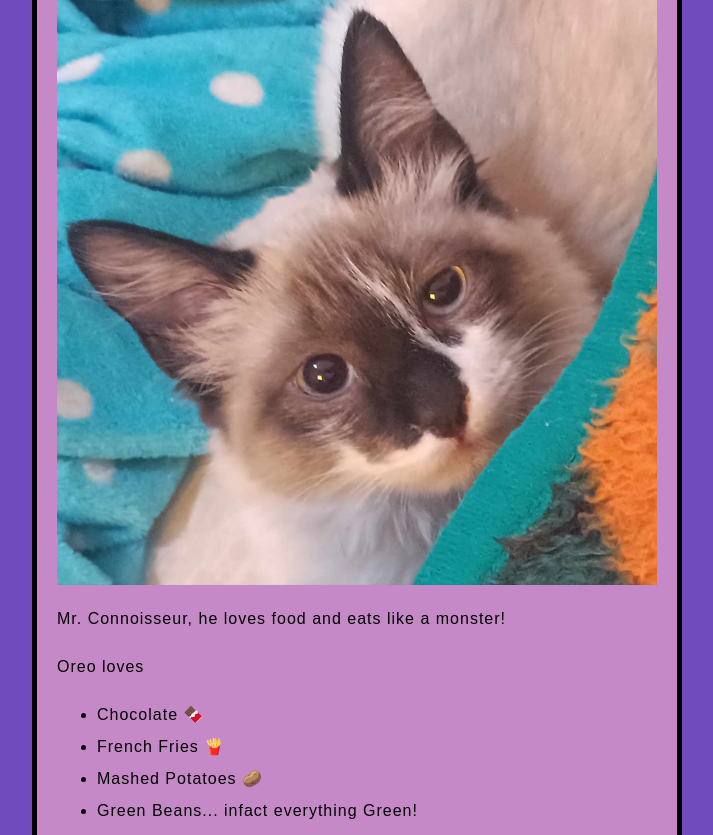
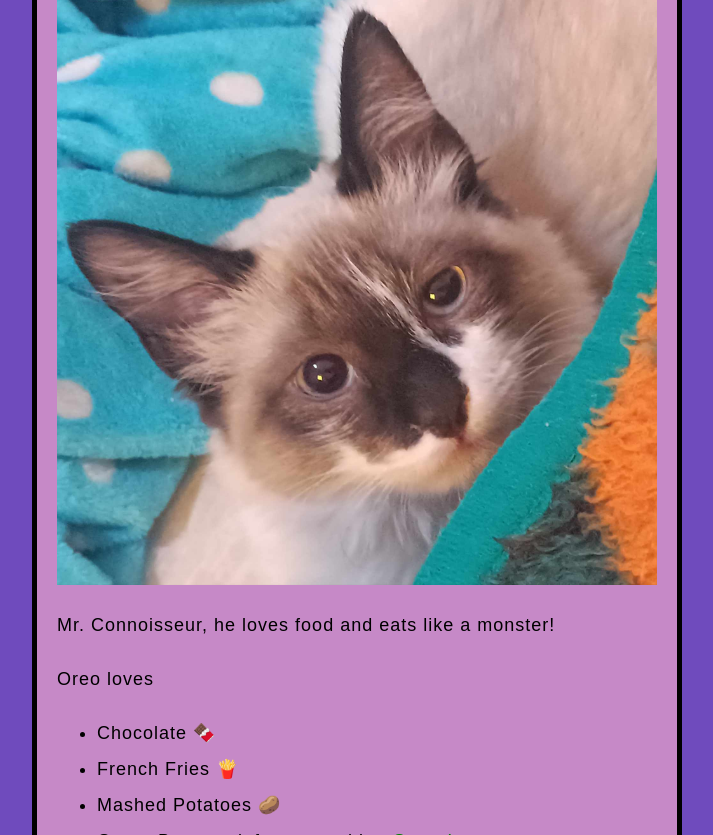
Before and after one commit to samshady/coolcats, a plain HTML site: page Oreo.html in a window 1280 px wide. Shown: the part 117-952 px from the top of the page, without its empty margins (283-996 px from the left). Drawn offline with Linux system fonts and the light colour scheme.

Commit message:
green and increase font size

```diff
--- a/Oreo.html
+++ b/Oreo.html
@@ -15,7 +15,7 @@
             <li>Chocolate &#127851;</li>
             <li>French Fries &#127839;</li>
             <li>Mashed Potatoes &#129364;</li>
-            <li>Green Beans... infact everything Green!</li>
+            <li>Green Beans... infact everything <span style="color: green">Green!</span></li>
         </ul>
     <p>In comparison to Loki, Oreo is a nice cat who loves peace and cuddling all day <span style="color: #ff0000;">&#10084;</span></p>
     <p>His favourite snack is .... EGGS! &#129370;&#129370; he goes gaga for them</p>
--- a/styles/style.css
+++ b/styles/style.css
@@ -1,5 +1,5 @@
 html {
-    font-size: 10px;
+    font-size: 16px;
     font-family: "Montserrat", sans-serif;
 }
 
@@ -11,7 +11,7 @@ h1{
 p,
 a,
 li {
-    font-size: 16px;
+    font-size: 18px;
     line-height: 2;
     letter-spacing: 1px;
 }
@@ -39,8 +39,8 @@ h1{
     display: block;
     margin: 0 auto;
     width:400px;
-   height:400px;
-   object-fit:scale-down;
+    height:400px;
+    object-fit:scale-down;
    /* overflow: hidden; */
 
 }
```
